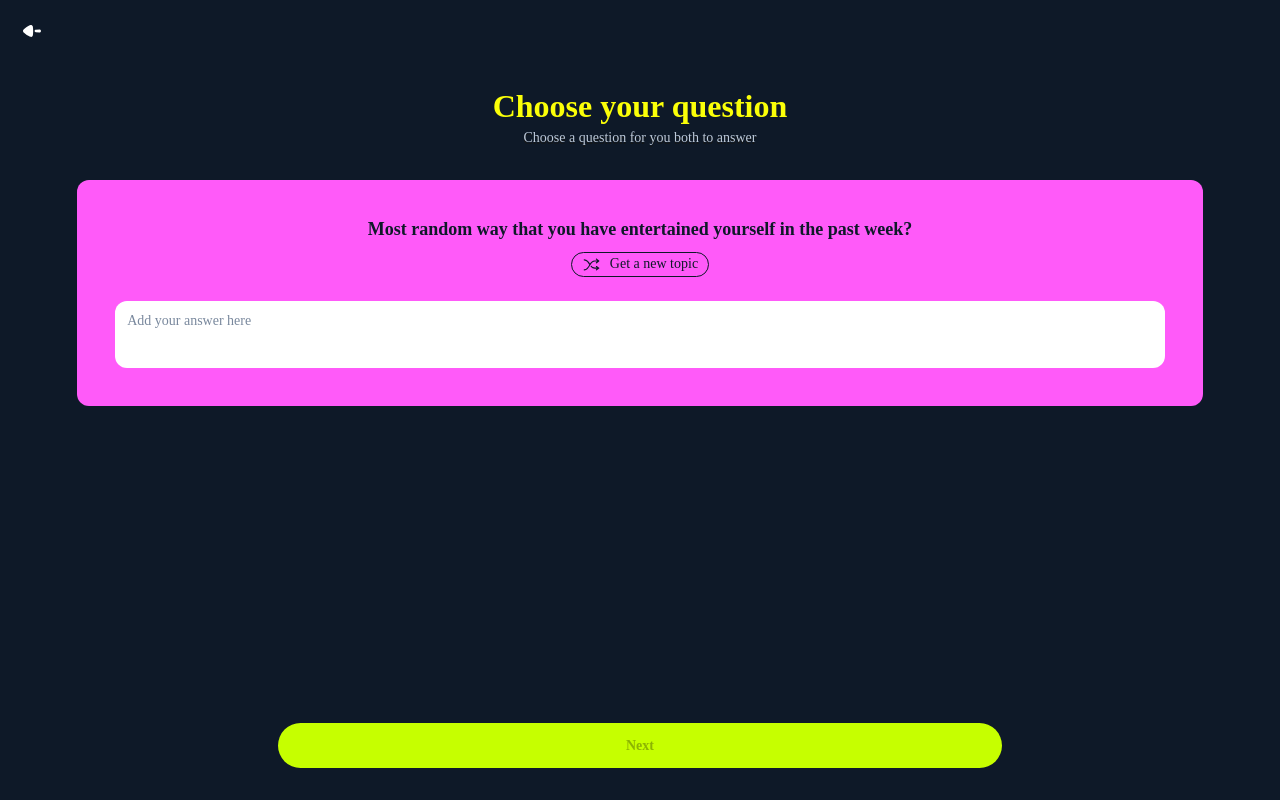
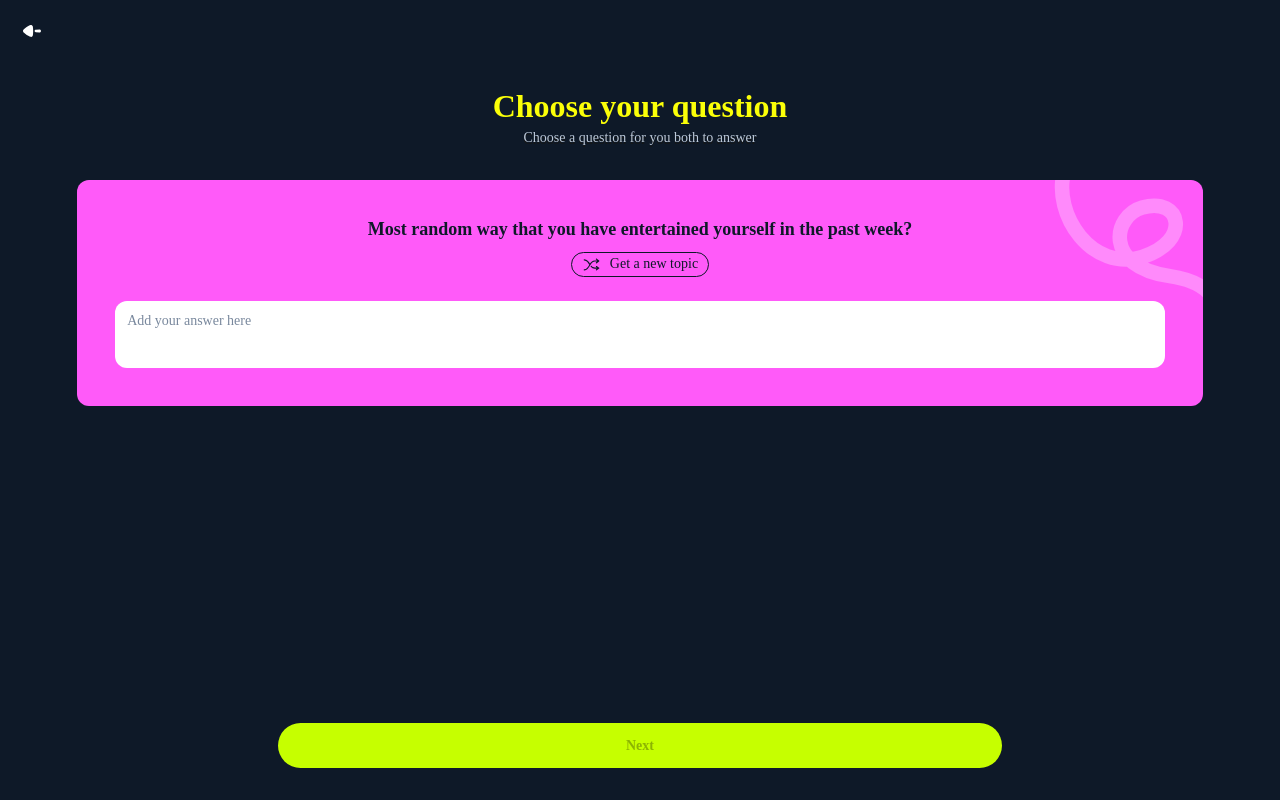
Before and after one commit to Abhirajkar27/Act_DC, a React (Create React App) app: page / in a window 1280 px wide. Both pictures are taken after a click on the button "Start". Built offline with nearby package versions, Linux system fonts and the light colour scheme.

Commit message:
Wrapping

```diff
--- a/src/Pages/MainPage/DCMain.css
+++ b/src/Pages/MainPage/DCMain.css
@@ -57,6 +57,7 @@
   flex-direction: column;
   justify-content: center;
   align-items: center;
+  position: relative;
   width: 88vw;
   height: 28.17vh;
   flex-shrink: 0;
@@ -76,6 +77,18 @@
   font-style: normal;
   font-weight: 700;
   line-height: 120%;
+  z-index: 2;
+}
+.thread_qadc {
+  position: absolute;
+  width: 9.40831rem;
+  height: 9.875rem;
+  top: 0;
+  right: 0;
+  flex-shrink: 0;
+  stroke-width: 14px;
+  stroke: var(--Accent-Accent--02-Accent-02, #ff8afb);
+  z-index: 1;
 }
 
 .newSelectbtn_DC {
@@ -86,6 +99,7 @@
   border-radius: 50px;
   border: 1px solid var(--Neutral-Light, #0e1928);
   margin-top: 0.5rem;
+  z-index: 2;
 }
 
 .newSelectIcon_DC {
@@ -113,6 +127,7 @@
   border-radius: var(--large, 0.75rem);
   background: var(--Light-Light--100, #fff);
   border: none;
+  z-index: 2;
 }
 .ans_area_DC::placeholder {
   color: var(--Dark-Dark--50, #79889d);
--- a/src/Pages/MainPage/DCMain.jsx
+++ b/src/Pages/MainPage/DCMain.jsx
@@ -22,6 +22,9 @@ const DCMain = (props) => {
             <div className='msgheading_DC'><span>Choose your question</span></div>
             <div className='msgSubheading_DC'><span>Choose a question for you both to answer</span></div>
             <div className="ques_ans_container_DC">
+                <svg className='thread_qadc' xmlns="http://www.w3.org/2000/svg" width="143" height="152" viewBox="0 0 143 152" fill="none">
+                    <path d="M9.99995 -9C-2.00002 34 37.4 88.8 85 74C132.6 59.2 123 15.6428 85 26.5C57.1116 34.4681 47 83 111.5 92.5C155 98.907 164.5 123.5 155 149" stroke="#FF8AFB" stroke-width="14" />
+                </svg>
                 <span className='ques_DC'>{dcQues}</span>
                 <div className='newSelectbtn_DC'>
                     <svg className='newSelectIcon_DC' xmlns="http://www.w3.org/2000/svg" width="19" height="19" viewBox="0 0 19 19" fill="none">
--- a/src/Pages/SendScreen/SendPage.css
+++ b/src/Pages/SendScreen/SendPage.css
@@ -63,7 +63,22 @@
   margin-top: 4.2vh;
   border-radius: var(--large, 0.75rem);
   background: var(--Accent-Accent--02-Accent-02-neon, #ff5af9);
+  position: relative;
+  z-index: 2;
 }
+
+.thread_qasdc {
+  position: absolute;
+  width: 9.40831rem;
+  height: 9.875rem;
+  top: 0;
+  right: 0;
+  flex-shrink: 0;
+  stroke-width: 14px;
+  stroke: var(--Accent-Accent--02-Accent-02, #ff8afb);
+  z-index: 1;
+}
+
 .ques_SDC {
   color: var(--Dark-Dark--100, #0e1928);
   /* width: 18.2rem; */
@@ -76,6 +91,7 @@
   font-style: normal;
   font-weight: 700;
   line-height: 120%;
+  z-index: 2;
 }
 
 .ans_area_SDC {
@@ -93,6 +109,7 @@
   background: var(--Accent-Accent--03-Accent-03---Light, #feffb1);
   border: none;
   position: relative;
+  z-index: 2;
 }
 .prof_SDC {
   display: flex;
@@ -132,6 +149,7 @@
   flex-shrink: 0;
   position: absolute;
   right: 1.5rem;
+  z-index: 2;
 }
 .lock_SDC img {
   width: 10vw;
--- a/src/Pages/SendScreen/SendPage.jsx
+++ b/src/Pages/SendScreen/SendPage.jsx
@@ -25,10 +25,13 @@ const SendPage = (props) => {
             <div className='msgheading_SDC'><span>Choose your question</span></div>
             <div className='msgSubheading_SDC'><span>Choose a question for you both to answer</span></div>
             <div className="ques_ans_container_SDC">
+            <svg className='thread_qasdc' xmlns="http://www.w3.org/2000/svg" width="143" height="152" viewBox="0 0 143 152" fill="none">
+                    <path d="M9.99995 -9C-2.00002 34 37.4 88.8 85 74C132.6 59.2 123 15.6428 85 26.5C57.1116 34.4681 47 83 111.5 92.5C155 98.907 164.5 123.5 155 149" stroke="#FF8AFB" stroke-width="14" />
+                </svg>
                 <span className='ques_SDC'>{dcQues}</span>
                 <div className='ans_area_SDC'>
                     <div className='prof_SDC'>
-                        <img src={profpic} alt='profile_img' /></div>
+                        <img src={profpic} alt='profile_img'/></div>
                     <span className='Blur_text_SDE'>{senAns}</span>
                     <div className='lock_SDC'>
                         <img src={lock} alt='lock-icon' /></div>
```
